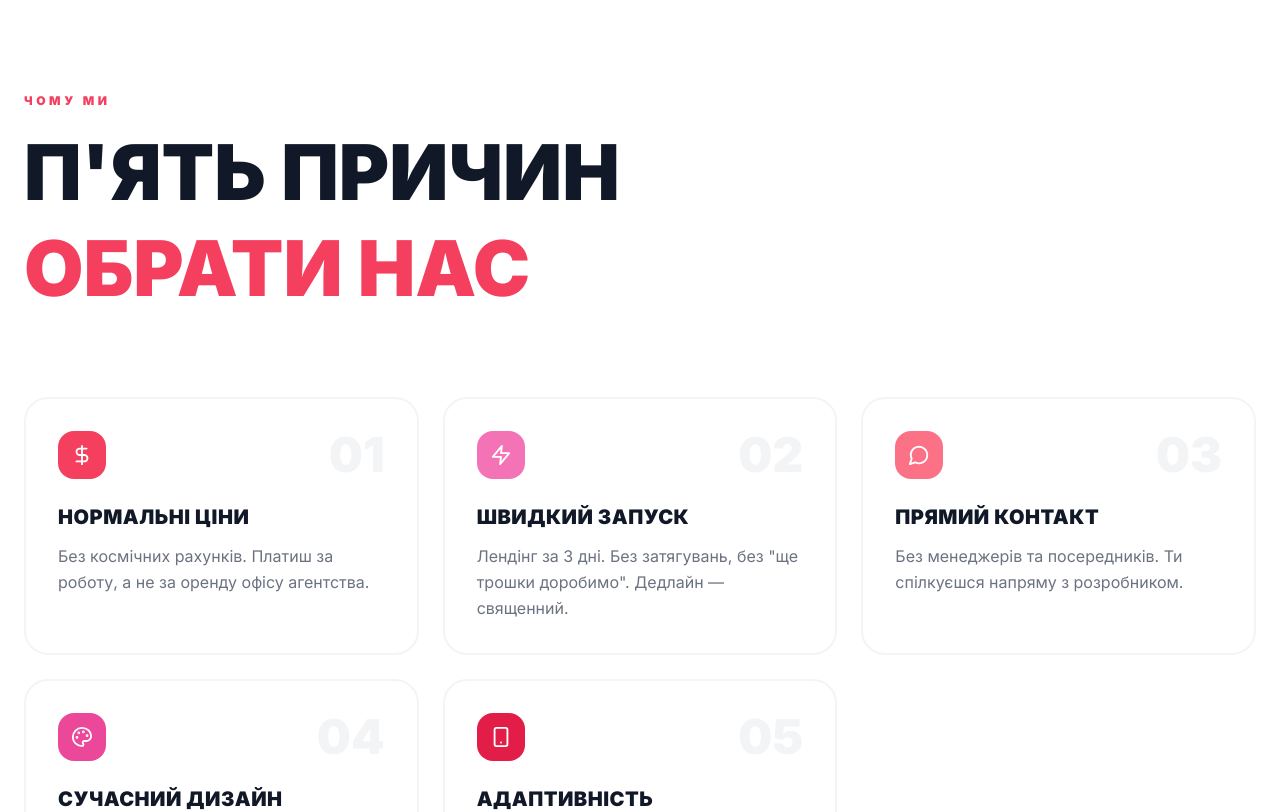
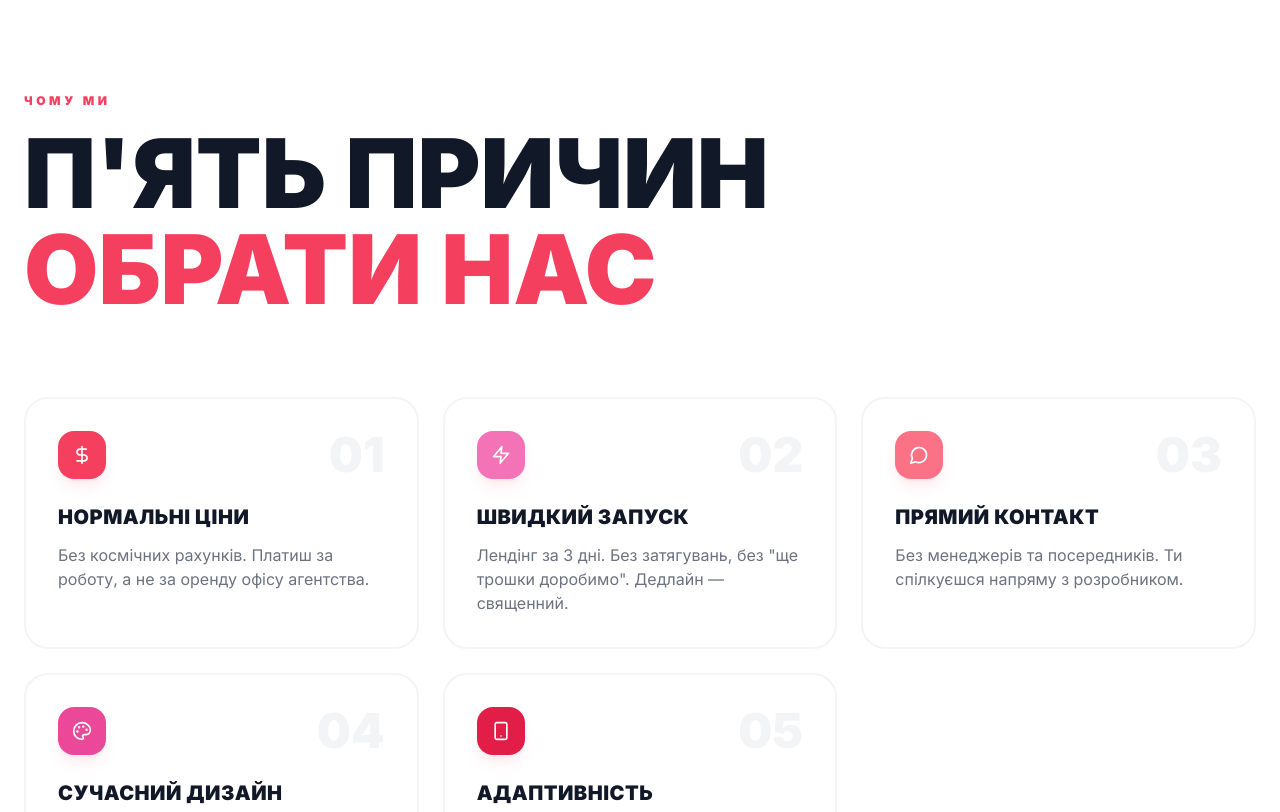
Before and after one commit to porustzi/krvtsv, a React (Vite) app in the folder project/: page / in a window 1280 px wide. Shown: the part 1040-1852 px from the top of the page. Built offline with nearby package versions, Linux system fonts and the light colour scheme.

Commit message:
Update Advantages.tsx

```diff
--- a/project/src/components/Advantages.tsx
+++ b/project/src/components/Advantages.tsx
@@ -41,49 +41,54 @@ const items = [
 
 export default function Advantages() {
   return (
-    <section id="advantages" className="py-32 bg-white">
-      <div className="max-w-7xl mx-auto px-6">
+    <section id="advantages" className="py-16 md:py-32 bg-white overflow-hidden">
+      <div className="max-w-7xl mx-auto px-4 md:px-6">
         <motion.div
           initial={{ opacity: 0, y: 40 }}
           whileInView={{ opacity: 1, y: 0 }}
           viewport={{ once: true }}
           transition={{ duration: 0.6 }}
-          className="mb-20"
+          className="mb-12 md:mb-20 text-center lg:text-left"
         >
-          <p className="text-xs font-black uppercase tracking-[0.3em] text-rose-500 mb-4">Чому ми</p>
-          <h2 className="text-[clamp(2.5rem,6vw,5rem)] font-black uppercase leading-tight text-gray-900">
+          <p className="text-[10px] md:text-xs font-black uppercase tracking-[0.3em] text-rose-500 mb-4">Чому ми</p>
+          <h2 className="text-4xl sm:text-6xl md:text-7xl lg:text-8xl font-black uppercase leading-[0.85] text-gray-900">
             П'ЯТЬ ПРИЧИН<br />
             <span className="text-rose-500">ОБРАТИ НАС</span>
           </h2>
         </motion.div>
 
-        <div className="grid md:grid-cols-2 lg:grid-cols-3 gap-6">
+        {/* Сетка: 1 колонка на мобайле, 2 на планшете, 3 на десктопе */}
+        <div className="grid grid-cols-1 md:grid-cols-2 lg:grid-cols-3 gap-6">
           {items.map((item, i) => {
             const Icon = item.icon;
             return (
               <motion.div
                 key={item.number}
-                initial={{ opacity: 0, y: 50 }}
+                initial={{ opacity: 0, y: 30 }}
                 whileInView={{ opacity: 1, y: 0 }}
                 viewport={{ once: true }}
                 transition={{ duration: 0.5, delay: i * 0.1 }}
                 whileHover={{ y: -6 }}
-                className={`group relative bg-white border-2 border-gray-100 rounded-3xl p-8 hover:border-rose-200 transition-all duration-300 ${
+                className={`group relative bg-white border-2 border-gray-100 rounded-3xl p-6 md:p-8 hover:border-rose-200 transition-all duration-300 ${
+                  // Последняя карточка растягивается на 2 колонки ТОЛЬКО на планшетах (md),
+                  // но на десктопе (lg) снова занимает одну
                   i === 4 ? 'md:col-span-2 lg:col-span-1' : ''
                 }`}
               >
                 <div className="flex items-start justify-between mb-6">
-                  <div className={`${item.accent} w-12 h-12 rounded-2xl flex items-center justify-center flex-shrink-0`}>
-                    <Icon size={22} className="text-white" />
+                  <div className={`${item.accent} w-10 h-10 md:w-12 md:h-12 rounded-2xl flex items-center justify-center flex-shrink-0 shadow-lg shadow-rose-500/10`}>
+                    <Icon size={20} className="text-white" />
                   </div>
-                  <span className="text-5xl font-black text-gray-100 group-hover:text-rose-100 transition-colors">
+                  <span className="text-4xl md:text-5xl font-black text-gray-100 group-hover:text-rose-100 transition-colors leading-none">
                     {item.number}
                   </span>
                 </div>
-                <h3 className="text-xl font-black uppercase tracking-wide text-gray-900 mb-3">
+                <h3 className="text-lg md:text-xl font-black uppercase tracking-wide text-gray-900 mb-3">
                   {item.title}
                 </h3>
-                <p className="text-gray-500 leading-relaxed">{item.desc}</p>
+                <p className="text-sm md:text-base text-gray-500 leading-relaxed">
+                  {item.desc}
+                </p>
               </motion.div>
             );
           })}
```
